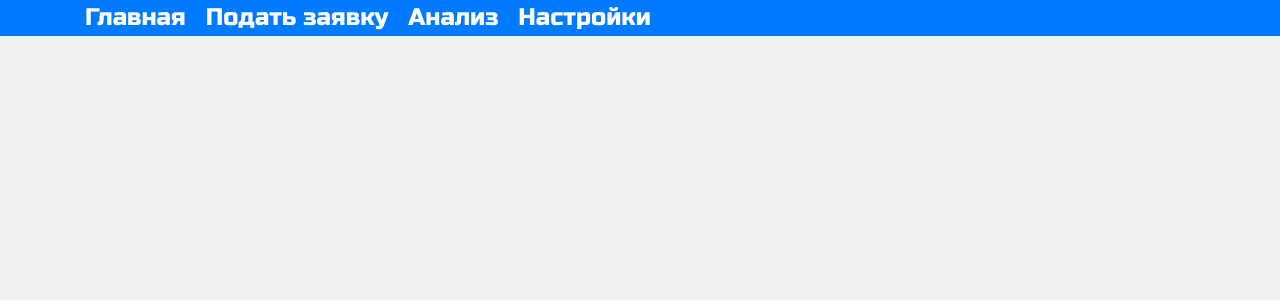
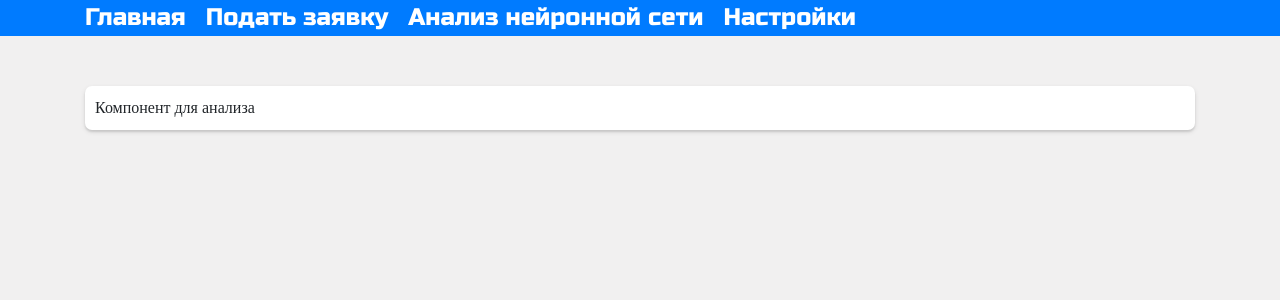
Before and after one commit to zhurbeyaleksander/score3, a React (Create React App) app in the folder score-frontend/: page /analisisNet in a window 1280 px wide. Shown: the top 300 px of the page. Built offline with nearby package versions, Linux system fonts and the light colour scheme; no server answers; a web font is replaced by a local one.

Commit message:
Компонент. Анализ сети

```diff
--- /dev/null
+++ b/score-frontend/src/components/AnalisNet.js
@@ -0,0 +1,40 @@
+import React,{Component} from 'react'
+import axios from 'axios'
+
+export class AnalisisNet extends Component{
+    constructor(props) {
+        super(props);
+
+        this.state = {
+            isNetTrain: 0,
+        }
+      }
+
+      componentDidMount(){
+          let url = 'http://localhost:3210/getNetParams';
+
+          axios.get(url)
+          .then((response) => {
+              console.log(response)
+          })
+      }
+
+
+      render() {
+
+
+        return (
+          <div className='block'>
+
+         Компонент для анализа
+
+          </div>
+        );
+      }
+}
+
+
+
+
+
+export default AnalisisNet
--- a/score-frontend/src/components/App.css
+++ b/score-frontend/src/components/App.css
@@ -38,17 +38,25 @@ body{
   height: 800px;
 }
 
+.desBlock{
+  padding: 20px;
+  height: 200px;
+}
+
 .label{
   font-size: 25px;
 }
 
 .answerBlock{
+  float: left;
   height: 200px;
+  margin-right: 20px;
 }
 
 .answerBlocText{
   float: left;
   font-size: 25px;
+  margin-right: 20px;
 }
 
 .creditDecisionYes{
--- a/score-frontend/src/components/App.js
+++ b/score-frontend/src/components/App.js
@@ -4,6 +4,7 @@ import { BrowserRouter as Router, Route, Link } from "react-router-dom";
 import {Header} from '../conteiners/Header';
 import {Credit} from '../components/Credit'
 import {Analisis} from '../components/Analisis'
+import {AnalisisNet} from '../components/AnalisNet'
 import {Settings} from '../components/Settings'
 import { connect } from 'react-redux'
 import {sendCreditReq} from '../actions/CreditReqAction'
@@ -30,10 +31,8 @@ class App extends Component {
         component={() => <Credit credReq={credReq}
         sendCreditReq={sendCreditReq} chengeCreditParams={chengeCreditParams}
         changeCreditDecision={changeCreditDecision} />} />
-         <Route path="/analisis/"
-        component={() => <Analisis credReq={credReq}
-        sendCreditReq={sendCreditReq} chengeCreditParams={chengeCreditParams}
-        changeCreditDecision={changeCreditDecision} analis={analis} sendAnalisRequest={sendAnalisRequest} />} />
+         <Route path="/analisisNet/"
+        component={() => <AnalisisNet />} />
           <Route path="/settings/"
         component={() => <Settings settings={settings} chengeSettings={chengeSettings} />} />
         </div>
--- a/score-frontend/src/conteiners/Header.js
+++ b/score-frontend/src/conteiners/Header.js
@@ -9,7 +9,7 @@ export class Header extends Component {
             <div className='container header'>
                <Link to='/' className="menuItem">Главная</Link>
                <Link to='/credit/' className="menuItem">Подать заявку</Link>
-               <Link to='/analisis/' className="menuItem">Анализ</Link>
+               <Link to='/analisisNet/' className="menuItem">Анализ нейронной сети</Link>
                <Link to='/settings/' className="menuItem">Настройки</Link>
                </div>
             </div>
```
Also changed, not shown: 1 other file (tests, documents, lock files or other folders).
